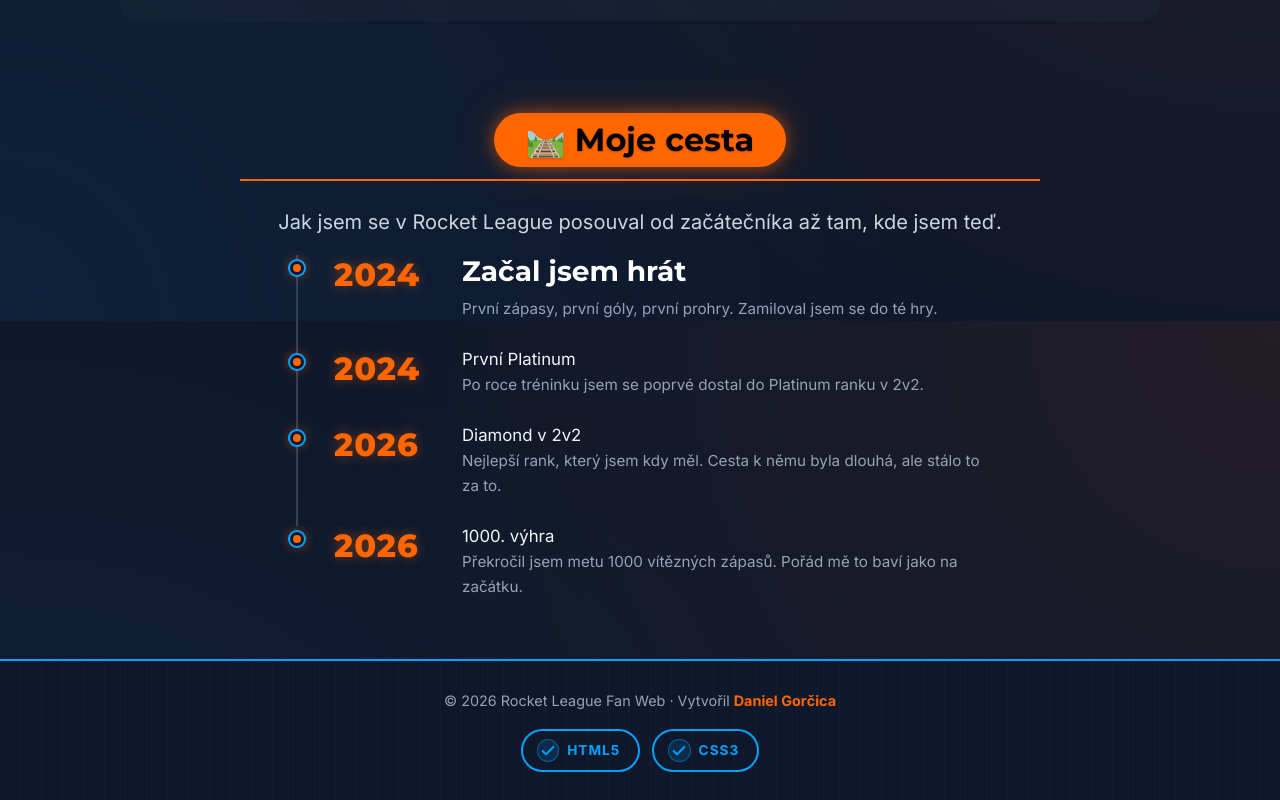
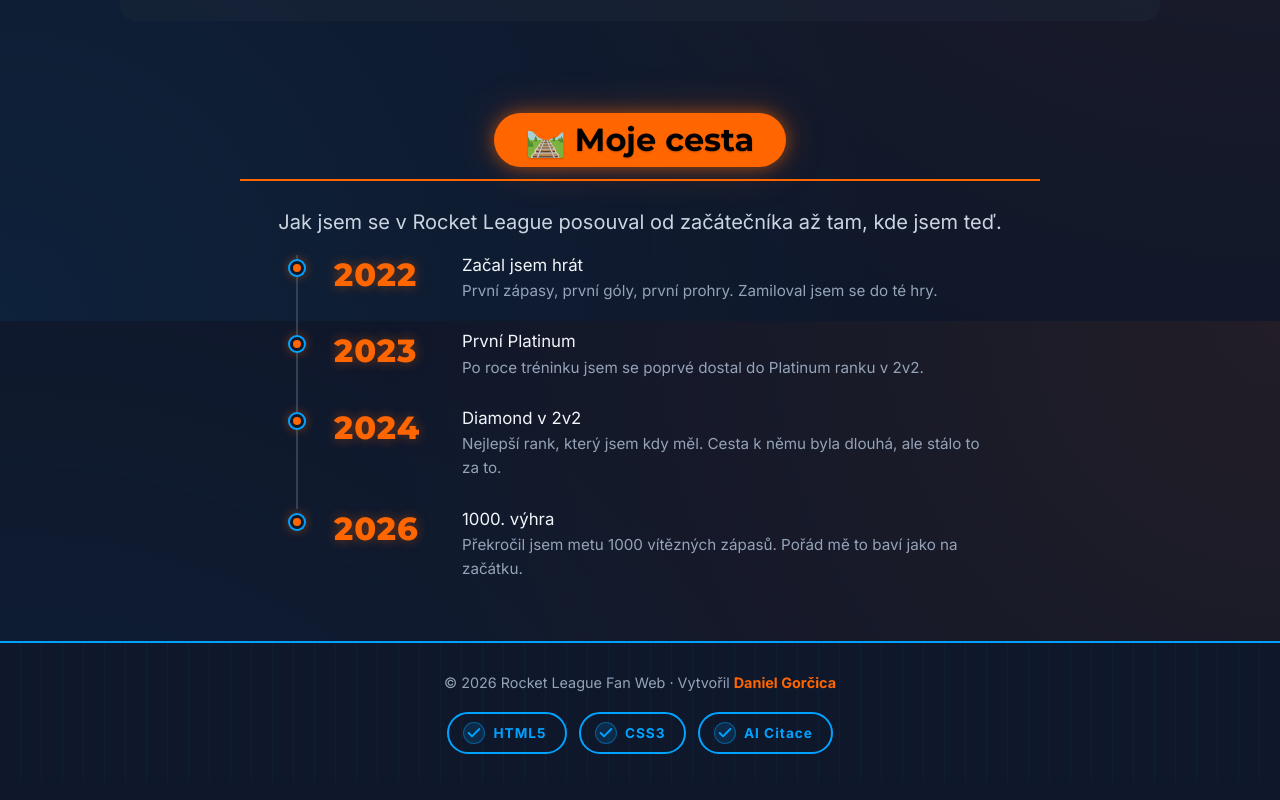
Before and after one commit to daniel-gorcica/projekt1-web, a plain HTML site: page index.html in a window 1280 px wide. Shown: the part 2879-3679 px from the top of the page. Drawn offline with nearby package versions, Linux system fonts and the light colour scheme.

Commit message:
přidání citace na stránku

```diff
--- a/index.html
+++ b/index.html
@@ -6,7 +6,7 @@
     <meta name="viewport" content="width=device-width, initial-scale=1.0">
     <title>Rocket League - Gorxxik_</title>
 
-    <link rel="icon" type="image/svg+xml" href="favicon.svg">
+    <link rel="icon" type="image/svg+xml" href="images/favicon.svg">
 
     <link href="https://cdn.jsdelivr.net/npm/bootstrap@5.3.3/dist/css/bootstrap.min.css" rel="stylesheet">
     <link rel="stylesheet" href="style.css">
@@ -37,8 +37,6 @@
         <img src="images/logo_rl.jpg" alt="Logo Rocket League" width="500" height="200">
     </header>
 
-
-    <!-- O HŘE -->
     <section id="hra" class="reveal">
         <h2>⚽ O hře</h2>
         <hr>
@@ -58,12 +56,9 @@
         </div>
     </section>
 
-
-            <!-- MOJE AUTO -->
     <section id="auto" class="reveal">
         <h2>🚗 Moje auto</h2>
         <hr>
-
         <div class="auto-garaz">
             <div class="auto-text">
                 <p class="auto-label">▶ HLAVNÍ VOZIDLO</p>
@@ -86,8 +81,6 @@
         </div>
     </section>
 
-
-    <!-- STATISTIKY -->
     <section id="statistiky" class="reveal">
         <h2>📊 Moje statistiky</h2>
         <hr>
@@ -130,8 +123,6 @@
         </div>
     </section>
 
-
-    <!-- MŮJ RANK -->
     <section id="rank" class="reveal">
         <h2>🏆 Můj rank</h2>
         <hr>
@@ -182,8 +173,6 @@
         </table>
     </section>
 
-
-    <!-- MOJE CESTA (Timeline) -->
     <section id="cesta" class="reveal">
         <h2>🛤️ Moje cesta</h2>
         <hr>
@@ -193,21 +182,21 @@
 
         <div class="timeline">
             <div class="timeline-polozka">
-                <div class="timeline-rok">2024</div>
+                <div class="timeline-rok">2022</div>
                 <div class="timeline-text">
-                    <h3>Začal jsem hrát</h3>
+                    <h4>Začal jsem hrát</h4>
                     <p>První zápasy, první góly, první prohry. Zamiloval jsem se do té hry.</p>
                 </div>
             </div>
             <div class="timeline-polozka">
-                <div class="timeline-rok">2024</div>
+                <div class="timeline-rok">2023</div>
                 <div class="timeline-text">
                     <h4>První Platinum</h4>
                     <p>Po roce tréninku jsem se poprvé dostal do Platinum ranku v 2v2.</p>
                 </div>
             </div>
             <div class="timeline-polozka">
-                <div class="timeline-rok">2026</div>
+                <div class="timeline-rok">2024</div>
                 <div class="timeline-text">
                     <h4>Diamond v 2v2</h4>
                     <p>Nejlepší rank, který jsem kdy měl. Cesta k němu byla dlouhá, ale stálo to za to.</p>
@@ -222,7 +211,6 @@
             </div>
         </div>
     </section>
-
 
     <footer>
         <p class="paticka-text">© 2026 Rocket League Fan Web · Vytvořil <strong>Daniel Gorčica</strong></p>
@@ -249,17 +237,24 @@
                 </span>
                 <span>CSS3</span>
             </a>
+
+            <a href="AI-Citace.md" title="AI Citace">
+                <span class="validator-ikona">
+                    <svg viewBox="0 0 24 24" width="16" height="16" fill="none" stroke="currentColor" stroke-width="3"
+                        stroke-linecap="round" stroke-linejoin="round">
+                        <polyline points="20 6 9 17 4 12" />
+                    </svg>
+                </span>
+                <span>AI Citace</span>
+            </a>
         </div>
     </footer>
 
-
     <script>
-        // === 1. OTEVŘENÍ / ZAVŘENÍ MOBILNÍHO MENU ===
         function otevriMenu() {
             document.getElementById("menu").classList.toggle("otevrene");
         }
 
-        // === 2. FADE-UP ANIMACE PŘI SCROLLU ===
         document.documentElement.classList.add('js');
 
         const revealObserver = new IntersectionObserver((entries) => {
```
